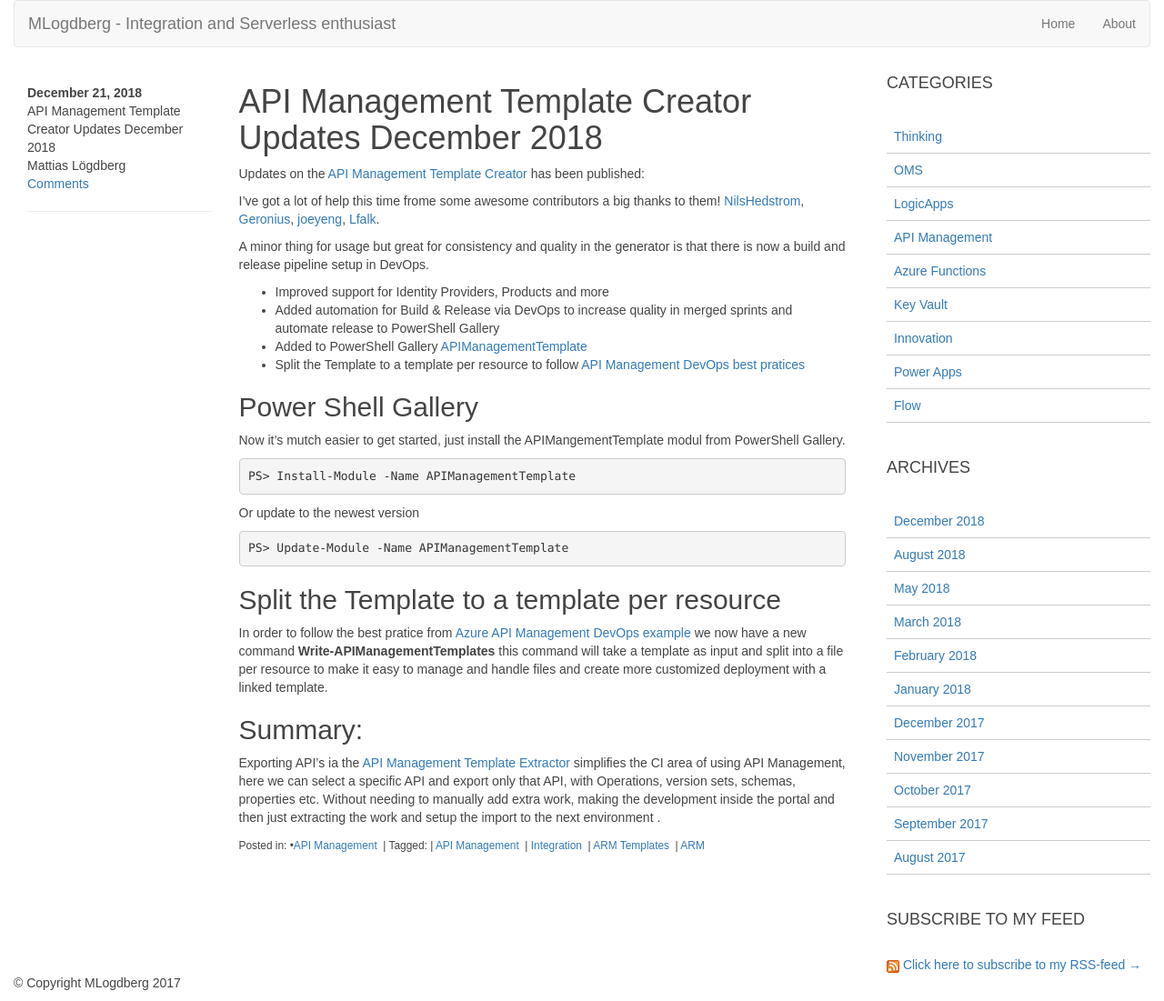
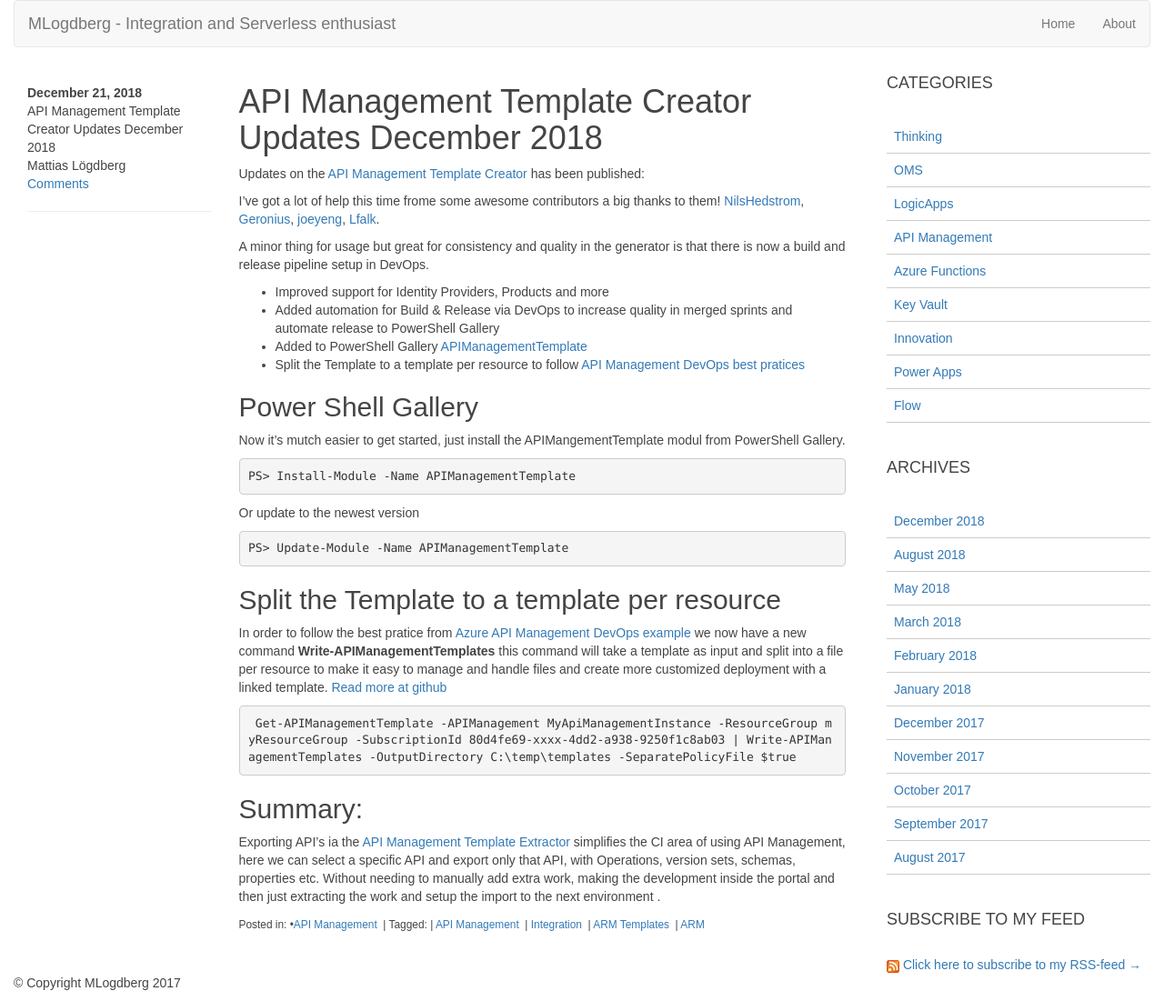
Before and after one commit to MLogdberg/mlogdberg.github.io, a Jekyll site: the page built from _posts/2018-12-21-Logic Apps Template Creator Updates.md, in a window 1280 px wide. Shown: the whole page at 91% size. Built offline with Jekyll 4.4.1, drawn with Linux system fonts in a browser that asks for light colours; nearby versions of some CDN libraries; some web fonts are replaced; comment, search, counter and statistics services are not loaded.

Commit message:
fixed some text

````diff
--- a/_posts/2018-12-21-Logic Apps Template Creator Updates.md
+++ b/_posts/2018-12-21-Logic Apps Template Creator Updates.md
@@ -33,8 +33,11 @@
 ```
 
 ## Split the Template to a template per resource
-In order to follow the best pratice from [Azure API Management DevOps example](https://github.com/Azure/azure-api-management-devops-example) we now have a new command **Write-APIManagementTemplates** this command will take a template as input and split into a file per resource to make it easy to manage and handle files and create more customized deployment with a linked template.
+In order to follow the best pratice from [Azure API Management DevOps example](https://github.com/Azure/azure-api-management-devops-example) we now have a new command **Write-APIManagementTemplates** this command will take a template as input and split into a file per resource to make it easy to manage and handle files and create more customized deployment with a linked template. [Read more at github](https://github.com/MLogdberg/APIManagementARMTemplateCreator)
 
+```powershell
+ Get-APIManagementTemplate -APIManagement MyApiManagementInstance -ResourceGroup myResourceGroup -SubscriptionId 80d4fe69-xxxx-4dd2-a938-9250f1c8ab03 | Write-APIManagementTemplates -OutputDirectory C:\temp\templates -SeparatePolicyFile $true
+```
 
 ## Summary:
 Exporting API's ia the [API Management Template Extractor](https://github.com/MLogdberg/APIManagementARMTemplateCreator) simplifies the CI area of using API Management, here we can select a specific API and export only that API, with Operations, version sets, schemas, properties etc. Without needing to manually add extra work, making the development inside the portal and then just extracting the work and setup the import to the next environment .
````
